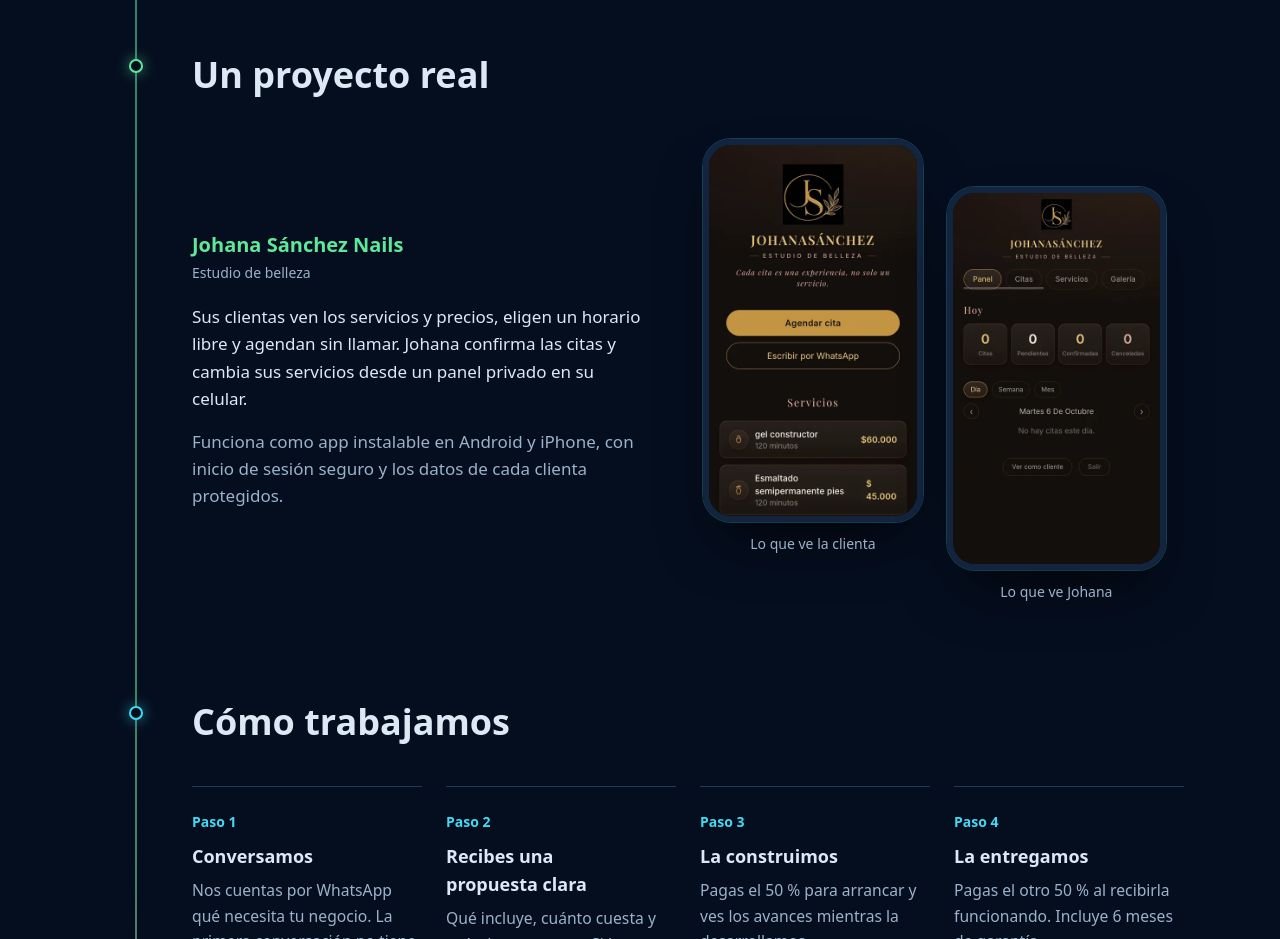
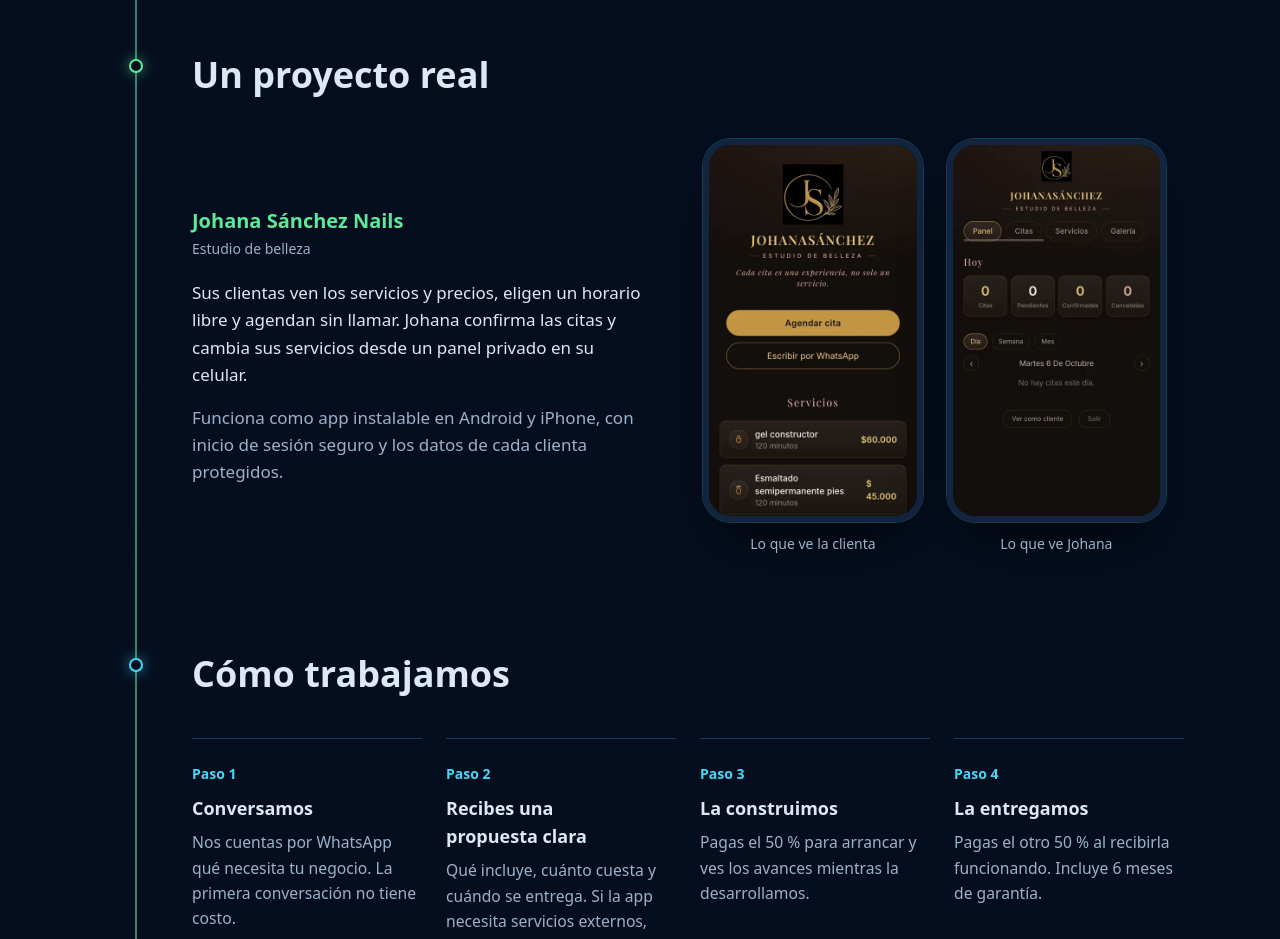
Before and after one commit to dannnyy1718/nexus-web, a React (Vite) app: page / in a window 1280 px wide. Shown: the part 1340-2279 px from the top of the page. Built offline with nearby package versions, Linux system fonts and the light colour scheme; a web font is replaced by a local one.

Commit message:
Alinear las dos capturas de la app de Johana a la misma altura
Antes la segunda captura quedaba más abajo que la primera y se veía desordenado.

Co-Authored-By: Claude Opus 5.5 <noreply@anthropic.com>

```diff
--- a/src/App.tsx
+++ b/src/App.tsx
@@ -195,7 +195,7 @@ export default function App() {
                   de cada clienta protegidos.
                 </p>
               </div>
-              <div className="flex justify-center gap-4 sm:gap-6">
+              <div className="flex items-start justify-center gap-4 sm:gap-6">
                 <figure className="w-[44%] max-w-[15rem]">
                   <img
                     src="/img/johana-inicio.webp"
@@ -207,7 +207,7 @@ export default function App() {
                   />
                   <figcaption className="mt-3 text-center text-sm text-bruma">Lo que ve la clienta</figcaption>
                 </figure>
-                <figure className="mt-12 w-[44%] max-w-[15rem]">
+                <figure className="w-[44%] max-w-[15rem]">
                   <img
                     src="/img/johana-panel.webp"
                     width={480}
```
